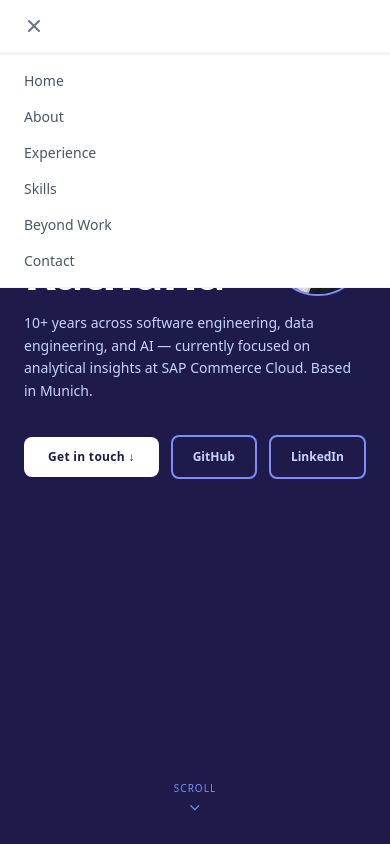
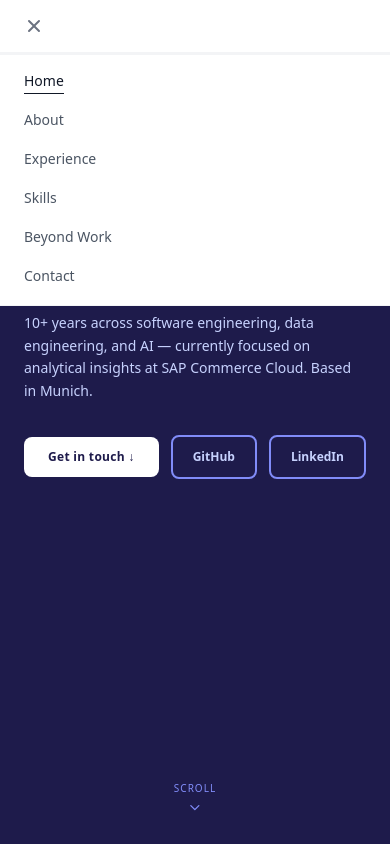
Before and after one commit to kavyakat/kk-website, a Next.js app: page / in a window 390 px wide. Both pictures are taken after a click on the button 34 px from the left and 26 px from the top of the page. Built offline with nearby package versions, Linux system fonts and the light colour scheme.

Commit message:
feat: underline active link in mobile dropdown

```diff
--- a/src/components/Navbar.tsx
+++ b/src/components/Navbar.tsx
@@ -91,15 +91,22 @@ export default function Navbar() {
       {/* Mobile dropdown */}
       {menuOpen && (
         <div className="md:hidden bg-white border-t border-gray-100 px-6 py-4 flex flex-col gap-4">
-          {links.map((link) => (
+          {links.map((link) => {
+            const isActive = link.href === `#${activeId}`;
+            return (
               <button
                 key={link.href}
                 onClick={() => handleNavClick(link.href)}
-              className="text-sm text-gray-600 hover:text-gray-900 text-left transition-colors"
+                className={`text-sm text-left transition-colors border-b pb-0.5 w-fit ${
+                  isActive
+                    ? "text-gray-900 border-gray-900"
+                    : "text-gray-600 border-transparent hover:text-gray-900"
+                }`}
               >
                 {link.label}
               </button>
-          ))}
+            );
+          })}
         </div>
       )}
     </nav>
```
Lines whose indentation alone changed are shown as unchanged.
